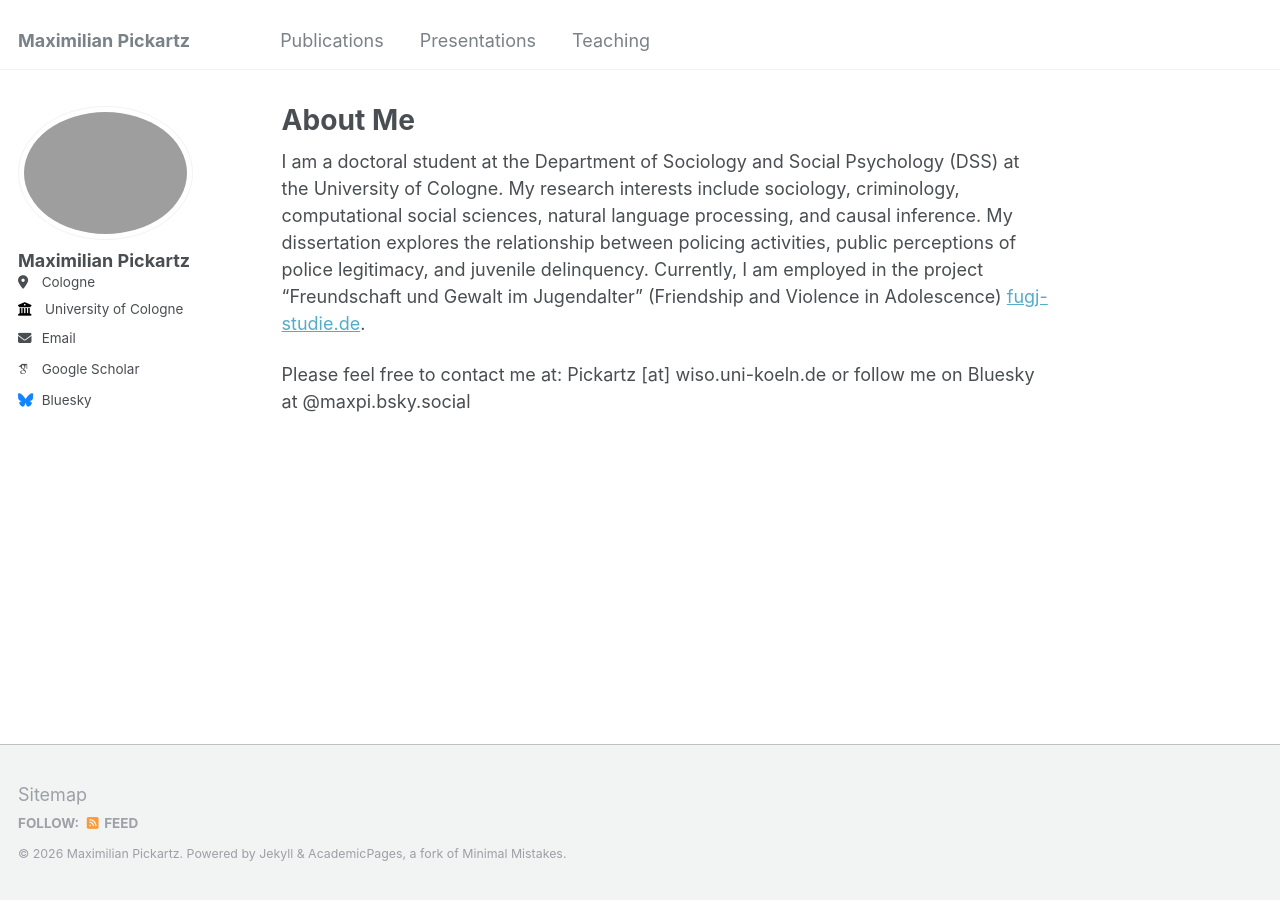
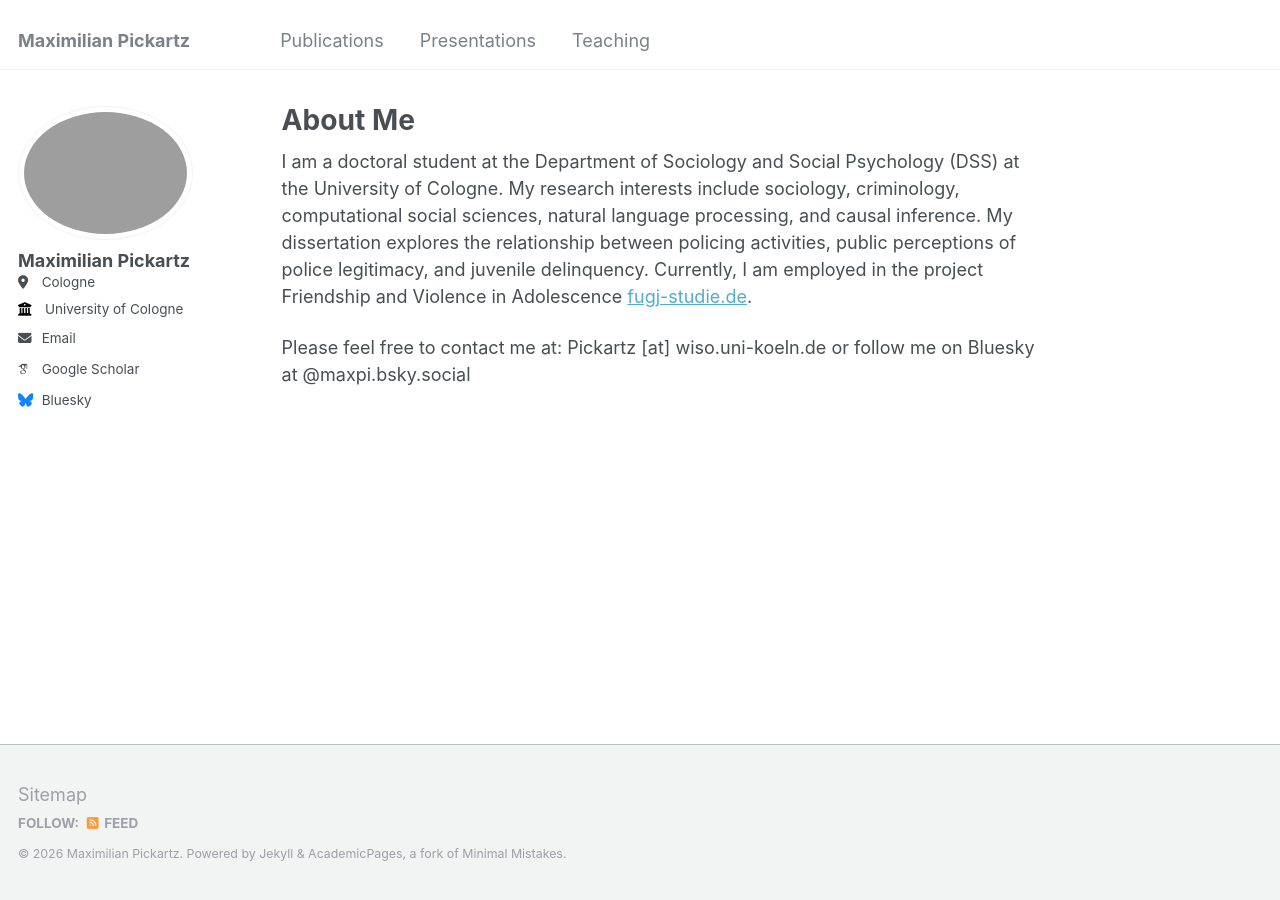
Before and after one commit to maxpi99/maxpi99.github.io, a Jekyll site: the page built from _pages/about.md, in a window 1280 px wide. Built offline with Jekyll 4.4.1, drawn with Linux system fonts in a browser that asks for light colours; some web fonts are replaced.

Commit message:
Remove German project name from About Me page
https://claude.ai/code/session_01AyUn4eM3gCf4FeqjvUnsZ4

```diff
--- a/_pages/about.md
+++ b/_pages/about.md
@@ -10,6 +10,6 @@ redirect_from:
 I am a doctoral student at the Department of Sociology and Social Psychology (DSS) at the University of Cologne.
 My research interests include sociology, criminology, computational social sciences, natural language processing, and causal inference.
 My dissertation explores the relationship between policing activities, public perceptions of police legitimacy, and juvenile delinquency.
-Currently, I am employed in the project "Freundschaft und Gewalt im Jugendalter" (Friendship and Violence in Adolescence) [fugj-studie.de](https://fugj-studie.de/).
+Currently, I am employed in the project Friendship and Violence in Adolescence [fugj-studie.de](https://fugj-studie.de/).
 
 Please feel free to contact me at: Pickartz [at] wiso.uni-koeln.de or follow me on Bluesky at @maxpi.bsky.social
```
